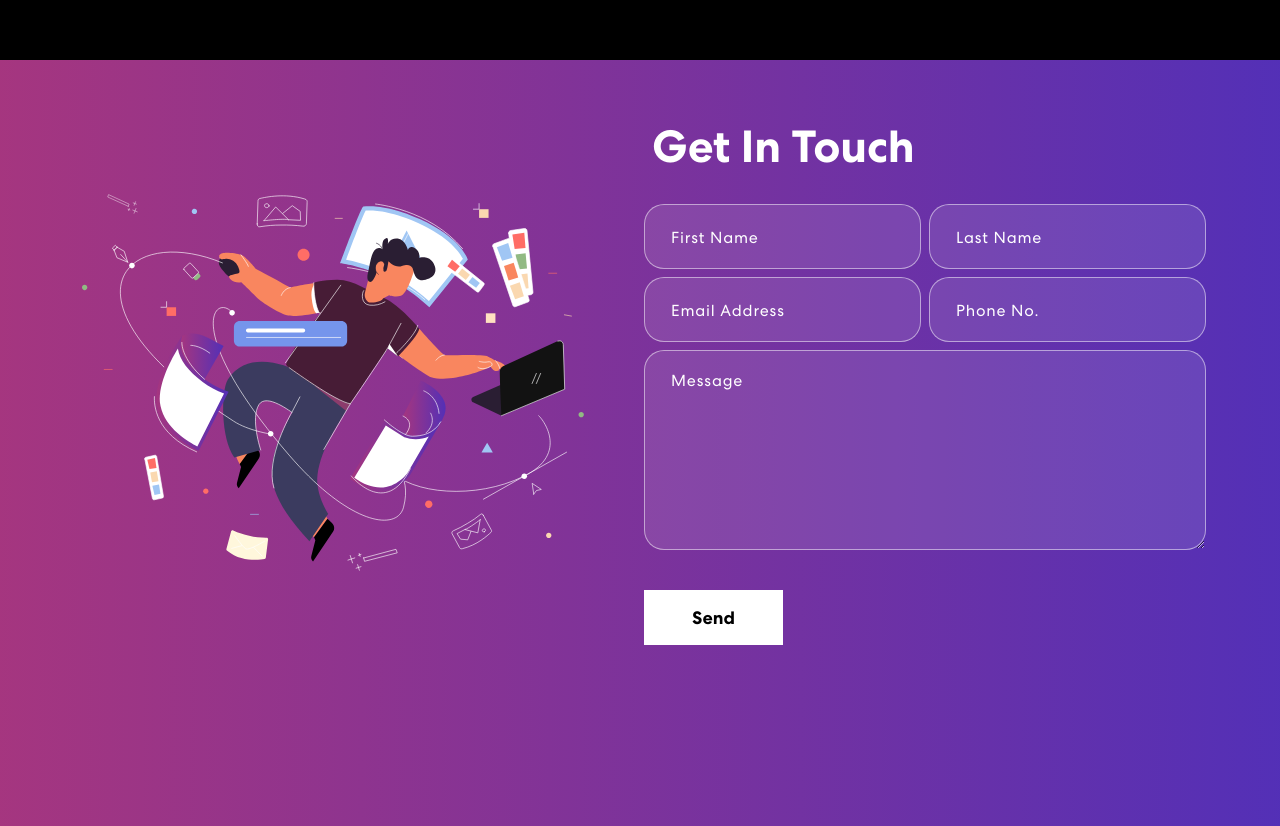
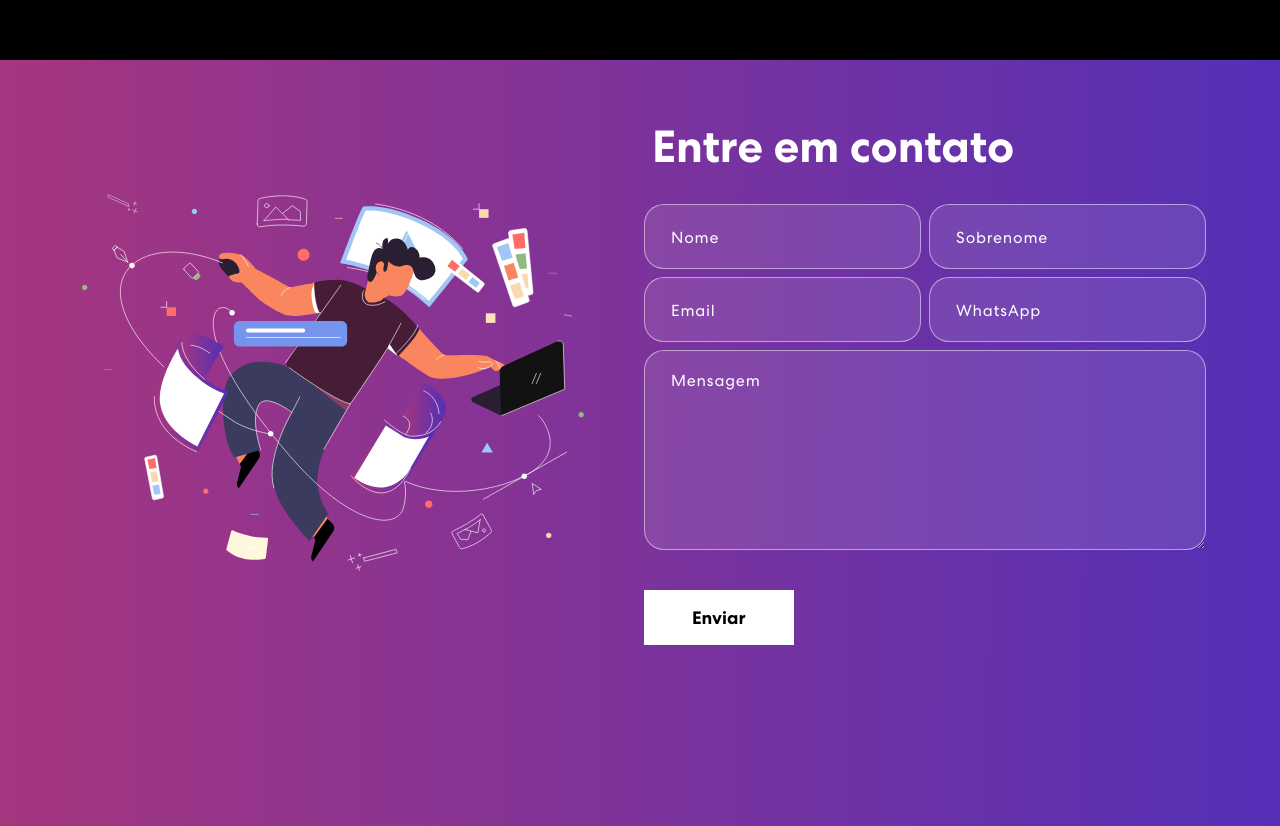
Before and after one commit to DouglasWillianBasilio/Portfolio_End, a React (Create React App) app in the folder personal-portfolio/: page / in a window 1280 px wide. Shown: the part 1840-2666 px from the top of the page. Built offline with nearby package versions, Linux system fonts and the light colour scheme; no server answers.

Commit message:
adicionando links

```diff
--- a/personal-portfolio/package.json
+++ b/personal-portfolio/package.json
@@ -9,6 +9,7 @@
     "animate.css": "^4.1.1",
     "bootstrap": "^5.1.3",
     "cors": "^2.8.5",
+    "emailjs": "^4.0.1",
     "express": "^4.18.1",
     "nodemailer": "^6.7.5",
     "react": "^18.1.0",
--- a/personal-portfolio/src/App.css
+++ b/personal-portfolio/src/App.css
@@ -20,6 +20,11 @@
   margin: 0;
   padding: 0;
   box-sizing: border-box;
+}
+
+.proj-imgbx a {
+  text-decoration: none;
+  color: #fff;
 }
 
 html {
--- a/personal-portfolio/src/components/Contact.js
+++ b/personal-portfolio/src/components/Contact.js
@@ -18,7 +18,7 @@ export const Contact = () => {
 
 
   const [formDetails, setFormDetails] = useState(formInitialDetails);
-  const [buttonText, setButtonText] = useState('Send');
+  const [buttonText, setButtonText] = useState('Enviar');
   const [status, setStatus] = useState({});
 
   const onFormUpdate = (category, value) => {
@@ -30,7 +30,7 @@ export const Contact = () => {
 
   const handleSubmit = async (e) => {
     e.preventDefault();
-    setButtonText("Sending...");
+    setButtonText("Enviando...");
     let response = await fetch("http://localhost:5000/contact", {
       method: "POST",
       headers: {
@@ -38,13 +38,13 @@ export const Contact = () => {
       },
       body: JSON.stringify(formDetails),
     });
-    setButtonText("Send");
+    setButtonText("Enviar");
     let result = await response.json();
     setFormDetails(formInitialDetails);
     if (result.code == 200) {
-      setStatus({ succes: true, message: 'Message sent successfully'});
+      setStatus({ succes: true, message: 'Mensagem enviada!'});
     } else {
-      setStatus({ succes: false, message: 'Something went wrong, please try again later.'});
+      setStatus({ succes: false, message: 'Algo deu errado, tente novamente mais tarde.'});
     }
   };
 
@@ -63,23 +63,23 @@ export const Contact = () => {
             <TrackVisibility>
               {({ isVisible }) =>
                 <div className={isVisible ? "animate__animated animate__fadeIn" : ""}>
-                <h2>Get In Touch</h2>
+                <h2>Entre em contato</h2>
                 <form onSubmit={handleSubmit}>
                   <Row>
                     <Col size={12} sm={6} className="px-1">
-                      <input type="text" value={formDetails.firstName} placeholder="First Name" onChange={(e) => onFormUpdate('firstName', e.target.value)} />
+                      <input type="text" value={formDetails.firstName} placeholder="Nome" onChange={(e) => onFormUpdate('firstName', e.target.value)} />
                     </Col>
                     <Col size={12} sm={6} className="px-1">
-                      <input type="text" value={formDetails.lasttName} placeholder="Last Name" onChange={(e) => onFormUpdate('lastName', e.target.value)}/>
+                      <input type="text" value={formDetails.lasttName} placeholder="Sobrenome" onChange={(e) => onFormUpdate('lastName', e.target.value)}/>
                     </Col>
                     <Col size={12} sm={6} className="px-1">
-                      <input type="email" value={formDetails.email} placeholder="Email Address" onChange={(e) => onFormUpdate('email', e.target.value)} />
+                      <input type="email" value={formDetails.email} placeholder="Email" onChange={(e) => onFormUpdate('email', e.target.value)} />
                     </Col>
                     <Col size={12} sm={6} className="px-1">
-                      <input type="tel" value={formDetails.phone} placeholder="Phone No." onChange={(e) => onFormUpdate('phone', e.target.value)}/>
+                      <input type="tel" value={formDetails.phone} placeholder="WhatsApp" onChange={(e) => onFormUpdate('phone', e.target.value)}/>
                     </Col>
                     <Col size={12} className="px-1">
-                      <textarea rows="6" value={formDetails.message} placeholder="Message" onChange={(e) => onFormUpdate('message', e.target.value)}></textarea>
+                      <textarea rows="6" value={formDetails.message} placeholder="Mensagem" onChange={(e) => onFormUpdate('message', e.target.value)}></textarea>
                       <button type="submit"><span>{buttonText}</span></button>
                     </Col>
                     {
--- a/personal-portfolio/src/components/ProjectCard.js
+++ b/personal-portfolio/src/components/ProjectCard.js
@@ -1,14 +1,17 @@
-import { Col, NavLink } from "react-bootstrap";
+import { Col } from "react-bootstrap";
 
 export const ProjectCard = ({ title, description, imgUrl, url }) => {
   return (
     <Col size={12} sm={6} md={4}>
       <div className="proj-imgbx">
-        <a href="https://flixhome.netlify.app/" />
-        <img src={imgUrl} />
+        <a href={url}>
+          <img src={imgUrl} alt={title} />
+        </a>
         <div className="proj-txtx">
-          <h4>{title}</h4>
-          <span>{description}</span>
+          <a href={url}>
+            <h4>{title}</h4>
+            <span>{description}</span>
+          </a>
         </div>
       </div>
     </Col>
--- a/personal-portfolio/src/components/Projects.js
+++ b/personal-portfolio/src/components/Projects.js
@@ -18,11 +18,13 @@ export const Projects = () => {
     },
     {
       title: "Controle Salário",
+      url: "https://seu-salario.netlify.app/",
       description: "Aplicação para controlar o salário",
       imgUrl: projImg2,
     },
     {
       title: "Pizza Battle",
+      url: "https://pizzabattle.netlify.app/",
       description: "Projeto de um jogo feito para a faculdade",
       imgUrl: projImg3,
     },
```
Also changed, not shown: 1 other file (tests, documents, lock files or other folders).
